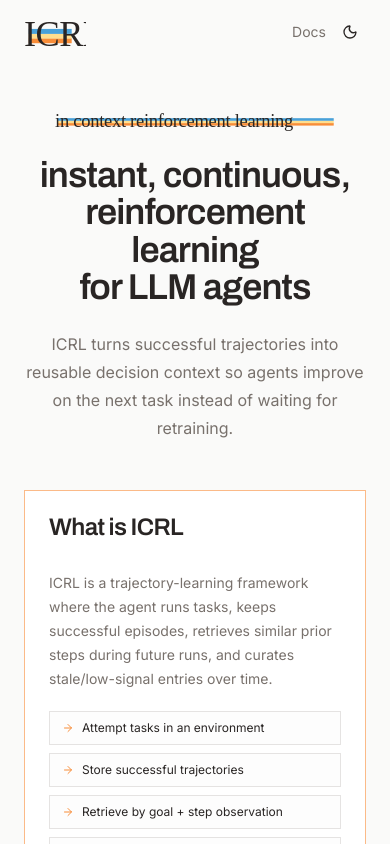
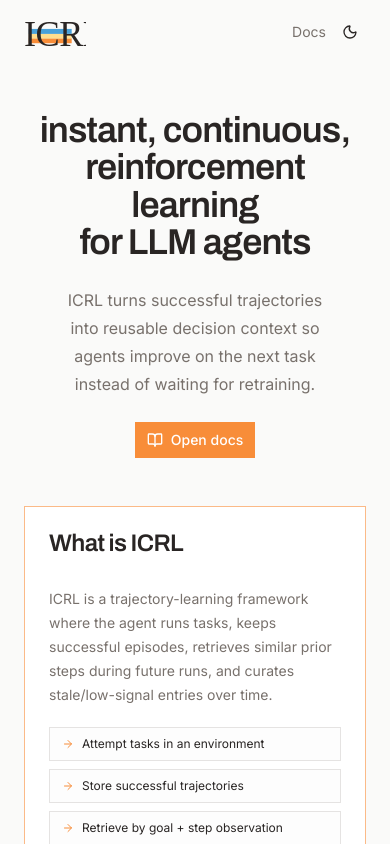
Before and after one commit to SuperAce100/icrl, a Next.js app in the folder icrl-ts/web-landing/: page / in a window 390 px wide. Shown: the top 844 px of the page. Built offline with nearby package versions, Linux system fonts and the light colour scheme; what @toolwind/corner-shape would draw is missing.

Commit message:
Update footer flourish image and enhance landing page styles with new font and layout adjustments

```diff
--- a/icrl-ts/web-landing/src/app/globals.css
+++ b/icrl-ts/web-landing/src/app/globals.css
@@ -16,6 +16,7 @@
   --color-background: var(--background);
   --color-foreground: var(--foreground);
   --font-sans: var(--font-inter), ui-sans-serif, system-ui, sans-serif;
+  --font-heading: var(--font-archivo), ui-sans-serif, system-ui, sans-serif;
   --font-mono: var(--font-geist-mono);
   --color-sidebar-ring: var(--sidebar-ring);
   --color-sidebar-border: var(--sidebar-border);
--- a/icrl-ts/web-landing/src/app/page.tsx
+++ b/icrl-ts/web-landing/src/app/page.tsx
@@ -163,37 +163,28 @@ export default function LandingPage() {
       <main className="min-h-screen bg-background">
         <SiteHeader />
 
-        <section aria-label="Hero" className="mx-auto max-w-6xl px-6 pb-12 pt-12 md:pt-16">
-          <div className="mx-auto max-w-4xl space-y-6 text-center">
-            <div className="flex items-center justify-center">
-              <Image
-                src="/logo_hero_light.svg"
-                alt="ICRL — In-Context Reinforcement Learning"
-                width={280}
-                height={24}
-                className="dark:hidden"
-                priority
-              />
-              <Image
-                src="/logo_hero_dark.svg"
-                alt="ICRL — In-Context Reinforcement Learning"
-                width={280}
-                height={24}
-                className="hidden dark:block"
-                priority
-              />
-            </div>
-            <h1 className="font-[family-name:var(--font-archivo)] text-4xl font-semibold leading-[1.04] tracking-tight text-foreground sm:text-5xl md:text-6xl">
+        <section
+          aria-label="Hero"
+          className="mx-auto px-6 pb-12 pt-12 md:pt-32 md:pb-32 max-w-2xl space-y-6 text-center"
+        >
+          <h1 className="font-heading text-4xl font-semibold leading-[1.04] tracking-tight text-foreground sm:text-5xl md:text-6xl">
             instant, continuous,
             <br />
             reinforcement learning
             <br />
             for LLM agents
           </h1>
-            <p className="mx-auto max-w-3xl text-base leading-7 text-muted-foreground sm:text-lg">
+          <p className="mx-auto text-base leading-7 text-muted-foreground sm:text-lg text-balance">
             ICRL turns successful trajectories into reusable decision context so agents improve on
             the next task instead of waiting for retraining.
           </p>
+          <div className="flex justify-center">
+            <Button asChild>
+              <a href="/docs">
+                <BookOpen className="size-4" />
+                Open docs
+              </a>
+            </Button>
           </div>
         </section>
 
@@ -202,7 +193,7 @@ export default function LandingPage() {
             <Card className="border-primary/60 bg-card shadow-none md:col-span-7">
               <CardHeader>
                 <CardTitle asChild>
-                  <h2 className="font-[family-name:var(--font-archivo)] text-2xl tracking-tight text-foreground">
+                  <h2 className="font-heading text-2xl tracking-tight text-foreground">
                     What is ICRL
                   </h2>
                 </CardTitle>
@@ -234,7 +225,7 @@ export default function LandingPage() {
             <Card className="border-border/70 bg-card shadow-none md:col-span-5">
               <CardHeader>
                 <CardTitle asChild>
-                  <h2 className="font-[family-name:var(--font-archivo)] text-2xl tracking-tight text-foreground">
+                  <h2 className="font-heading text-2xl tracking-tight text-foreground">
                     ICRL vs traditional RL
                   </h2>
                 </CardTitle>
@@ -263,7 +254,7 @@ export default function LandingPage() {
             <Card className="border-border/70 bg-card shadow-none md:col-span-7">
               <CardHeader>
                 <CardTitle asChild>
-                  <h2 className="font-[family-name:var(--font-archivo)] text-xl tracking-tight text-foreground">
+                  <h2 className="font-heading text-xl tracking-tight text-foreground">
                     Common use cases
                   </h2>
                 </CardTitle>
@@ -288,9 +279,7 @@ export default function LandingPage() {
             <Card className="border-border/70 bg-card shadow-none md:col-span-5">
               <CardHeader>
                 <CardTitle asChild>
-                  <h2 className="font-[family-name:var(--font-archivo)] text-xl tracking-tight text-foreground">
-                    CLI
-                  </h2>
+                  <h2 className="font-heading text-xl tracking-tight text-foreground">CLI</h2>
                 </CardTitle>
               </CardHeader>
               <CardContent className="space-y-4">
@@ -320,9 +309,7 @@ export default function LandingPage() {
             <Card className="border-border/70 bg-card shadow-none md:col-span-5">
               <CardHeader>
                 <CardTitle asChild>
-                  <h2 className="font-[family-name:var(--font-archivo)] text-xl tracking-tight text-foreground">
-                    ICRLHF
-                  </h2>
+                  <h2 className="font-heading text-xl tracking-tight text-foreground">ICRLHF</h2>
                 </CardTitle>
               </CardHeader>
               <CardContent className="space-y-3">
@@ -353,7 +340,7 @@ export default function LandingPage() {
             <Card className="border-border/70 bg-card shadow-none md:col-span-7">
               <CardHeader>
                 <CardTitle asChild>
-                  <h2 className="font-[family-name:var(--font-archivo)] text-xl tracking-tight text-foreground">
+                  <h2 className="font-heading text-xl tracking-tight text-foreground">
                     Proven through Stanford research
                   </h2>
                 </CardTitle>
@@ -399,7 +386,7 @@ export default function LandingPage() {
             >
               <CardContent className="flex flex-col gap-5 py-6 md:flex-row md:items-center md:justify-between">
                 <div className="space-y-2">
-                  <h2 className="font-[family-name:var(--font-archivo)] text-2xl tracking-tight text-foreground">
+                  <h2 className="font-heading text-2xl tracking-tight text-foreground">
                     Start building with ICRL
                   </h2>
                   <p className="text-sm leading-6 text-muted-foreground">
--- a/icrl-ts/web-landing/src/components/site-footer.tsx
+++ b/icrl-ts/web-landing/src/components/site-footer.tsx
@@ -4,29 +4,28 @@ import { Github } from "lucide-react";
 
 export function SiteFooter() {
   return (
-    <footer className="relative overflow-hidden bg-background/90">
-      <div className="pointer-events-none absolute inset-x-0 bottom-0 h-44 opacity-35 dark:opacity-25">
+    <footer className="relative overflow-hidden bg-background pt-6 md:pt-6">
+      {/* Flourish — fades in from top, adapts to light/dark */}
+      <div
+        className="pointer-events-none absolute inset-0 opacity-20 dark:opacity-10"
+        style={{
+          maskImage: "linear-gradient(to bottom, transparent 0%, transparent 40%, black 130%)",
+          WebkitMaskImage:
+            "linear-gradient(to bottom, transparent 0%, transparent 40%, black 130%)",
+        }}
+      >
         <Image
           src="/visuals/footer-flourish.png"
           alt=""
           fill
-          className="object-cover object-bottom"
-          sizes="100vw"
-          priority={false}
+          className="object-cover object-bottom dark:invert"
+          aria-hidden="true"
         />
       </div>
-      <div className="pointer-events-none absolute inset-0 bg-background/80" />
-      <div className="relative mx-auto flex max-w-6xl flex-col items-center justify-between gap-4 px-6 py-6 sm:flex-row">
-        <p className="text-xs text-muted-foreground">
-          In-Context Reinforcement Learning. Built with ICRL in 2026.
-        </p>
+
+      <div className="relative mx-auto flex max-w-6xl flex-col items-center justify-between gap-4 px-6 pb-6 pt-6 sm:flex-row">
+        <p className="text-xs text-primary/80 font-medium">In-Context Reinforcement Learning</p>
         <nav className="flex items-center gap-4">
-          <Link
-            href="/"
-            className="inline-flex items-center gap-1.5 text-xs text-muted-foreground hover:text-foreground transition-colors"
-          >
-            Landing
-          </Link>
           <Link
             href="/docs"
             className="inline-flex items-center gap-1.5 text-xs text-muted-foreground hover:text-foreground transition-colors"
```
Also changed, not shown: 1 other file (tests, documents, lock files or other folders). Lines whose indentation alone changed are shown as unchanged.
